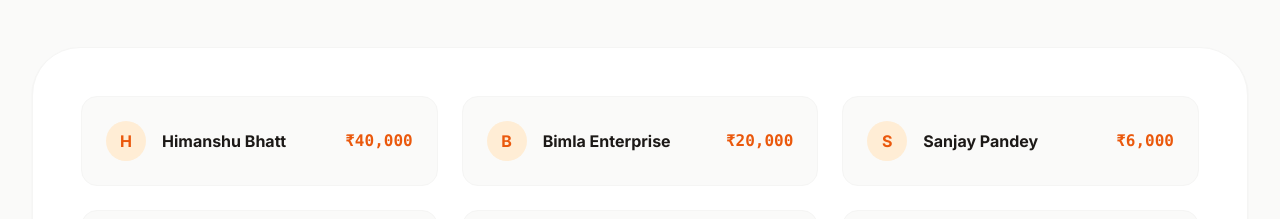
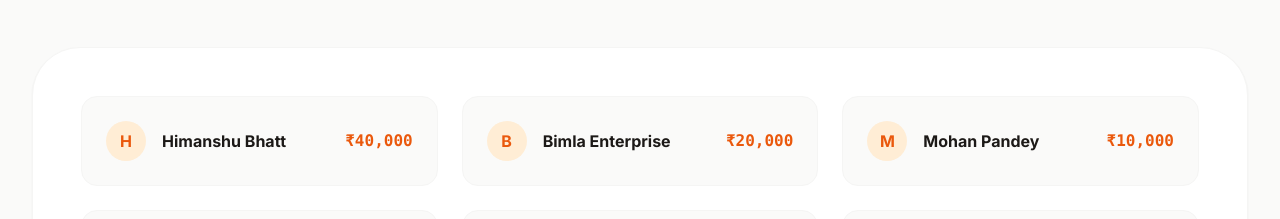
Before and after one commit to deepakjoshigit/jeevanchetnafoundationw, a React (Vite) app: page / in a window 1280 px wide. Shown: the part 2420-2639 px from the top of the page. Built offline with nearby package versions, Linux system fonts and the light colour scheme; a web font is replaced by a local one.

Commit message:
feat: Add new donor to constants
Includes Mohan Pandey to the list of donors in the constants file.

```diff
--- a/constants.tsx
+++ b/constants.tsx
@@ -148,6 +148,7 @@ export const DIRECTORS = [];
 export const DONORS = [
   { name: "Himanshu Bhatt", amount: 40000 },
   { name: "Bimla Enterprise", amount: 20000 },
+  { name: "Mohan Pandey", amount: 10000 },
   { name: "Sanjay Pandey", amount: 6000 },
   { name: "Nazeem", amount: 2000 },
   { name: "Pratap Bisht", amount: 1000 },
```
